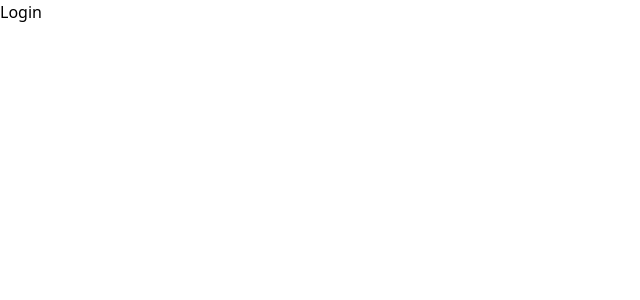
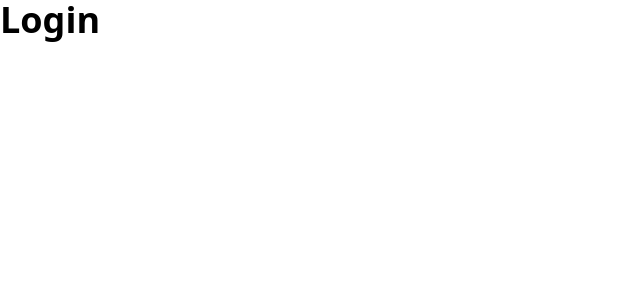
Before and after one commit to akshadjaiswal/MintFlix-web-app, a React (Vite) app: page / in a window 1280 px wide. Shown: the top 300 px of the page, without its empty margins (0-640 px from the left). Built offline with nearby package versions, Linux system fonts and the light colour scheme.

Commit message:
Tailwind test

```diff
--- a/src/components/Login.jsx
+++ b/src/components/Login.jsx
@@ -2,7 +2,7 @@ import React from 'react'
 
 const Login = () => {
   return (
-    <div>Login</div>
+    <div className='text-4xl font-bold'>Login</div>
   )
 }
 
```
